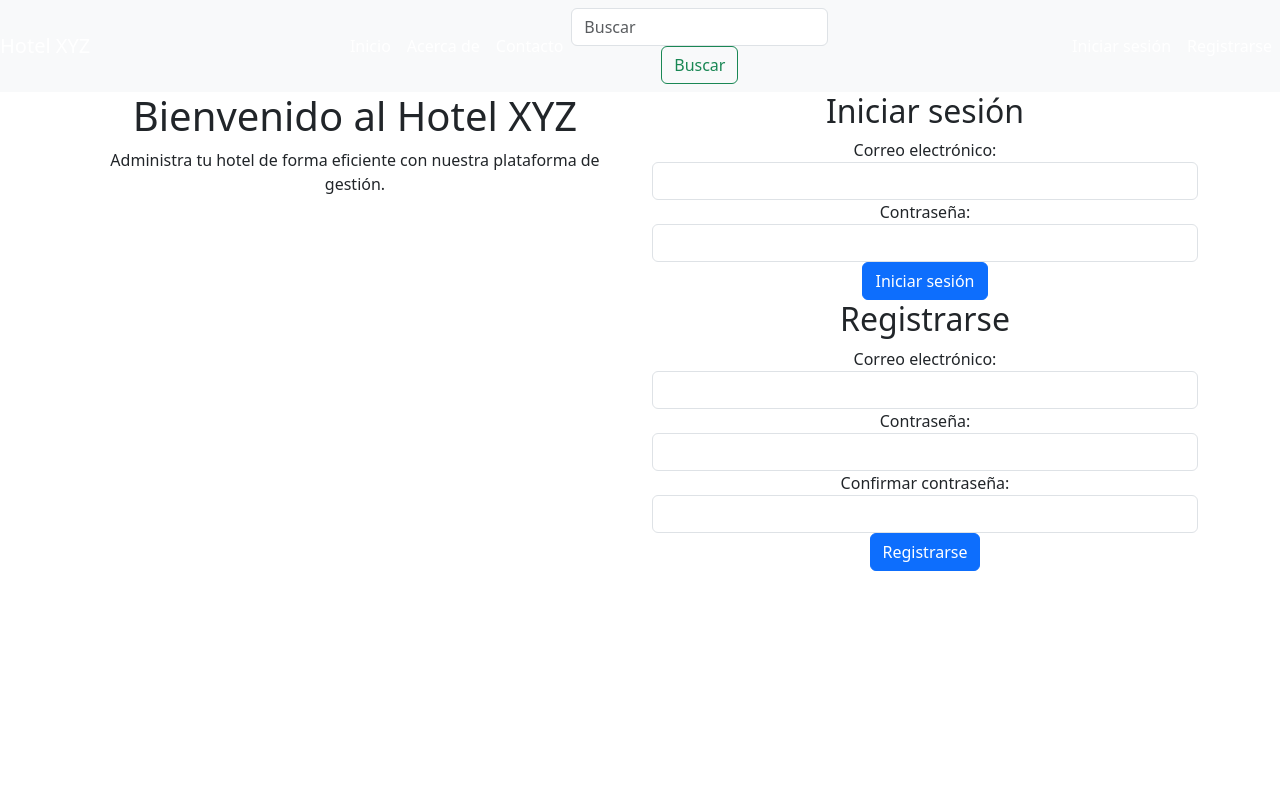
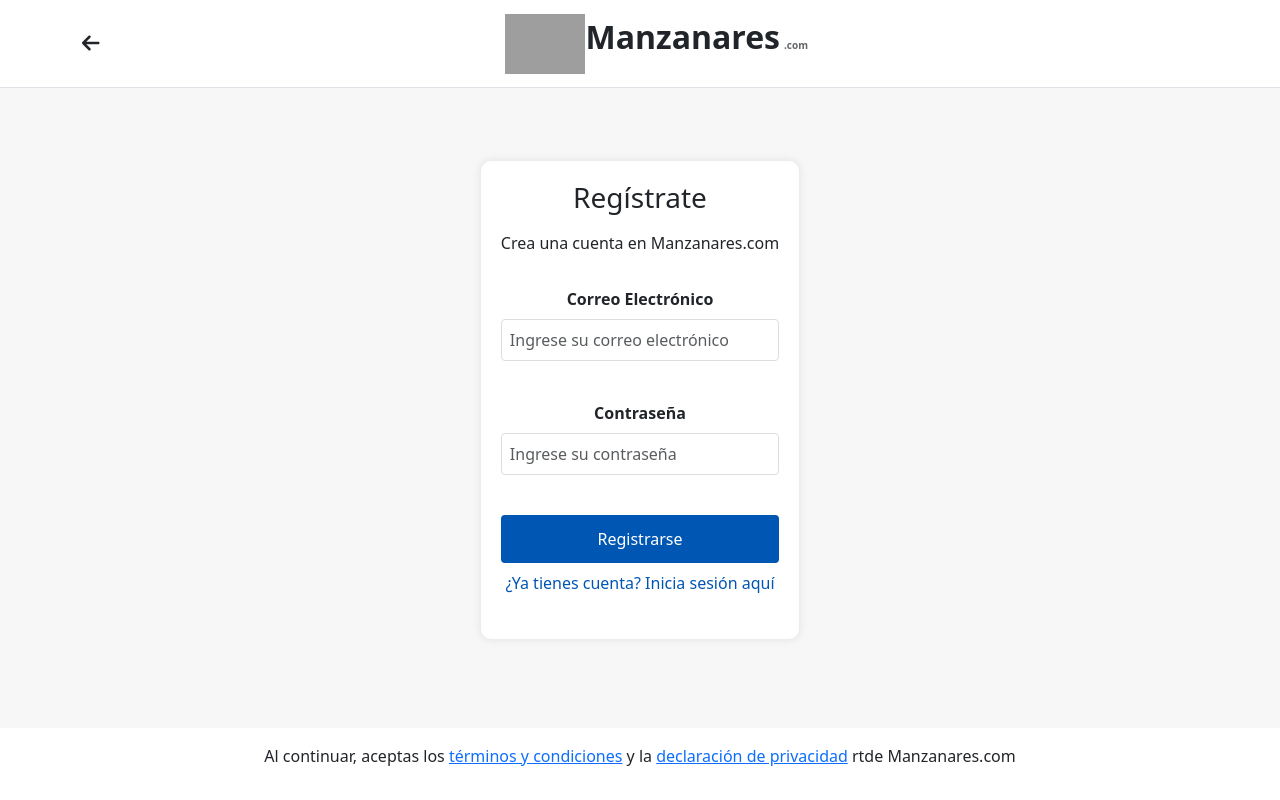
Before and after one commit to JaviiMF/Manzanares, a React (Create React App) app in the folder FRONT/: page /register in a window 1280 px wide. Built offline with nearby package versions, Linux system fonts and the light colour scheme; grey boxes are pictures that could not be loaded.

Commit message:
first push

```diff
--- a/FRONT/package.json
+++ b/FRONT/package.json
@@ -5,11 +5,14 @@
   "dependencies": {
     "@emotion/react": "^11.11.4",
     "@emotion/styled": "^11.11.0",
+    "@fortawesome/fontawesome-svg-core": "^6.5.2",
+    "@fortawesome/free-solid-svg-icons": "^6.5.2",
+    "@fortawesome/react-fontawesome": "^0.2.2",
     "@mui/material": "^5.15.11",
     "@testing-library/jest-dom": "^5.17.0",
     "@testing-library/react": "^13.4.0",
     "@testing-library/user-event": "^13.5.0",
-    "axios": "^1.6.7",
+    "axios": "^1.7.2",
     "bootstrap": "^5.3.3",
     "react": "^18.2.0",
     "react-bootstrap": "^2.9.0-beta.1",
--- a/FRONT/src/App.js
+++ b/FRONT/src/App.js
@@ -1,11 +1,19 @@
 import './App.css';
-import Home from './components/Home/Home';
+import { BrowserRouter as Router, Route, Routes } from 'react-router-dom';
+import Login from './components/Login/Login'
+import Register from './components/Register/Register';
 
 function App() {
   return (
-    <div className="App">
-        <Home/>
-    </div>
+      <Router>
+          <div className="App">
+              <Routes>
+                  <Route path="/login" element={<Login />} />
+                  <Route path="/register" element={<Register />} />
+                  <Route path="/" element={<Login />} />
+              </Routes>
+          </div>
+      </Router>
   );
 }
 
--- /dev/null
+++ b/FRONT/src/components/Footer/Footer.js
@@ -0,0 +1,13 @@
+import React from 'react';
+
+const Footer = () => {
+    return (
+        <footer className="footer mt-auto py-3 bg-white fixed-bottom">
+            <div className="container text-center">
+                <p>Al continuar, aceptas los <a href="#">términos y condiciones</a> y la <a href="#">declaración de privacidad</a> rtde Manzanares.com</p>
+            </div>
+        </footer>
+    );
+}
+
+export default Footer;
--- /dev/null
+++ b/FRONT/src/components/Login/Login.css
@@ -0,0 +1,37 @@
+body {
+    background-color: #f7f7f7;
+    display: flex;
+    justify-content: center;
+    align-items: center;
+    height: 100vh;
+}
+
+.login-container {
+    max-width: 400px;
+    padding: 20px;
+    background: white;
+    border-radius: 10px;
+    box-shadow: 0 0 10px rgba(0, 0, 0, 0.1);
+}
+
+.login-container .form-group label {
+    font-weight: bold;
+}
+
+.login-container .btn-primary {
+    background-color: #0056b3;
+    border: none;
+}
+
+.login-container .btn-primary:hover {
+    background-color: #004494;
+}
+
+.login-container .form-group a {
+    color: #0056b3;
+    text-decoration: none;
+}
+
+.login-container .form-group a:hover {
+    text-decoration: underline;
+}
--- /dev/null
+++ b/FRONT/src/components/Login/Login.js
@@ -0,0 +1,40 @@
+import React from 'react';
+import './Login.css';
+import Navbar from '../Navbar/Navbar';
+import Footer from '../Footer/Footer';
+
+const Login = () => {
+    return (
+        <div>
+            <Navbar />
+            <div className="login-container">
+                <h3 className="text-center">Inicia Sesión</h3>
+                <p className="text-center">Accede a un sinfín de opciones de viaje con una sola cuenta en Manzanares.com</p>
+                <form>
+                    <div className="form-group mb-3">
+                        <label htmlFor="email">Correo Electrónico</label>
+                        <input type="email" className="form-control" id="email"
+                               placeholder="Ingrese su correo electrónico"/>
+                    </div>
+                    <div className="form-group mb-3">
+                        <label htmlFor="password">Contraseña</label>
+                        <input type="password" className="form-control" id="password"
+                               placeholder="Ingrese su contraseña"/>
+                    </div>
+                    <button type="submit" className="btn btn-primary btn-block">Ingresar</button>
+                    <div className="form-group text-center mt-3">
+                        <a href="#">¿Olvidó su contraseña?</a>
+                    </div>
+                    <div className="form-group text-center mt-2">
+                        <a href="/Register">¿Aún no tienes cuenta?</a>
+                    </div>
+                </form>
+            </div>
+            <div>
+                <Footer/>
+            </div>
+        </div>
+    );
+}
+
+export default Login;
--- /dev/null
+++ b/FRONT/src/components/Navbar/Navbar.css
@@ -0,0 +1,11 @@
+.brand-text-large {
+    font-size: 32px; /* Ajusta el tamaño de fuente para "Manzanares" */
+    font-weight: bold; /* Opcional: ajusta el peso de la fuente */
+}
+
+.brand-text-small {
+    font-size: 10px; /* Ajusta el tamaño de fuente para ".com" */
+    font-weight: bold; /* Opcional: ajusta el peso de la fuente */
+    opacity: 0.7; /* Opcional: ajusta la opacidad para hacerlo más sutil */
+    margin-left: 4px; /* Opcional: ajusta el espacio entre "Manzanares" y ".com" */
+}
--- a/FRONT/src/components/Navbar/Navbar.js
+++ b/FRONT/src/components/Navbar/Navbar.js
@@ -1,26 +1,24 @@
 import React from 'react';
+import 'bootstrap/dist/css/bootstrap.min.css';
+import { FontAwesomeIcon } from '@fortawesome/react-fontawesome';
+import { faArrowLeft } from '@fortawesome/free-solid-svg-icons';
+import logo from '../../assets/logo.jpeg'; // Asegúrate de tener el logo en la carpeta assets
+import './Navbar.css'; // Importa tus estilos CSS personalizados
 
-function Navbar() {
+const Navbar = () => {
     return (
-        <div>
-            <nav className="navbar navbar-expand-lg">
-                <a className="navbar-brand" href="#">Manzanares Hotel</a>
-                <button className="navbar-toggler" type="button" data-toggle="collapse" data-target="#navbarNav"
-                        aria-controls="navbarNav" aria-expanded="false" aria-label="Toggle navigation">
-                    <span className="navbar-toggler-icon"></span>
-                </button>
-                <div className="collapse navbar-collapse" id="navbarNav">
-                    <ul className="navbar-nav">
-                        <li className="nav-item">
-                            <a className="nav-link" href="/register">Register</a>
-                        </li>
-                        <li className="nav-item">
-                            <a className="nav-link" href="/login">Login</a>
-                        </li>
-                    </ul>
-                </div>
-            </nav>
-        </div>
+        <nav className="navbar navbar-light bg-white fixed-top border-bottom">
+            <div className="container">
+                <a className="navbar-brand text-dark" href="/">
+                    <FontAwesomeIcon icon={faArrowLeft} className="mr-2" />
+                </a>
+                <a className="navbar-brand mx-auto text-dark" href="/">
+                    <img src={logo} alt="Logo" height="60" className="mr-2" />
+                    <span className="brand-text-large">Manzanares</span>
+                    <span className="brand-text-small">.com</span>
+                </a>
+            </div>
+        </nav>
     );
 }
 
--- /dev/null
+++ b/FRONT/src/components/Register/Register.css
@@ -0,0 +1,78 @@
+/* src/components/Register/Register.css */
+
+body {
+    background-color: #f7f7f7;
+    display: flex;
+    justify-content: center;
+    align-items: center;
+    height: 100vh;
+}
+
+.register-container {
+    max-width: 400px;
+    margin: 0 auto;
+    padding: 20px;
+    background: white;
+    border-radius: 10px;
+    box-shadow: 0 0 10px rgba(0, 0, 0, 0.1);
+}
+
+.register-container h3 {
+    margin-bottom: 1rem;
+}
+
+.register-container p {
+    margin-bottom: 2rem;
+}
+
+.register-form {
+    display: flex;
+    flex-direction: column;
+    gap: 1rem;
+}
+
+.register-container .form-group {
+    display: flex;
+    flex-direction: column;
+    margin-bottom: 1.5rem;
+}
+
+.register-container .form-group label {
+    font-weight: bold;
+    margin-bottom: 0.5rem;
+}
+
+.register-container .form-control {
+    width: 100%;
+    padding: 0.5rem;
+    border: 1px solid #ddd;
+    border-radius: 4px;
+}
+
+.register-container .btn {
+    width: 100%;
+    padding: 0.75rem;
+    border: none;
+    border-radius: 4px;
+    background-color: #0056b3;
+    color: white;
+    font-size: 1rem;
+}
+
+.register-container .btn:hover {
+    background-color: #004494;
+}
+
+.register-container .form-group.text-center {
+    text-align: center;
+    margin-top: 2rem;
+}
+
+.register-container .form-group.text-center a {
+    color: #0056b3;
+    text-decoration: none;
+}
+
+.register-container .form-group.text-center a:hover {
+    text-decoration: underline;
+}
--- /dev/null
+++ b/FRONT/src/components/Register/Register.js
@@ -0,0 +1,66 @@
+import React, { useState } from 'react';
+import './Register.css';
+import Navbar from '../Navbar/Navbar';
+import Footer from '../Footer/Footer';
+
+const Register = () => {
+    const [formData, setFormData] = useState({
+        email: '',
+        password: '',
+    });
+
+    const { email, password } = formData;
+
+    const onChange = e => setFormData({ ...formData, [e.target.name]: e.target.value });
+
+    const onSubmit = async e => {
+        e.preventDefault();
+        // Aquí es donde enviarías los datos al servidor
+        console.log(formData);
+    };
+
+    return (
+        <div>
+            <Navbar />
+            <div className="register-container">
+                <h3 className="text-center">Regístrate</h3>
+                <p className="text-center">Crea una cuenta en Manzanares.com</p>
+                <form onSubmit={onSubmit} className="register-form">
+                    <div className="form-group">
+                        <label htmlFor="email">Correo Electrónico</label>
+                        <input
+                            type="email"
+                            className="form-control"
+                            id="email"
+                            name="email"
+                            value={email}
+                            onChange={onChange}
+                            placeholder="Ingrese su correo electrónico"
+                            required
+                        />
+                    </div>
+                    <div className="form-group">
+                        <label htmlFor="password">Contraseña</label>
+                        <input
+                            type="password"
+                            className="form-control"
+                            id="password"
+                            name="password"
+                            value={password}
+                            onChange={onChange}
+                            placeholder="Ingrese su contraseña"
+                            required
+                        />
+                    </div>
+                    <button type="submit" className="btn btn-primary btn-block">Registrarse</button>
+                </form>
+                <div className="form-group text-center mt-2">
+                    <a href="/login">¿Ya tienes cuenta? Inicia sesión aquí</a>
+                </div>
+            </div>
+            <Footer />
+        </div>
+    );
+};
+
+export default Register;
```
Also changed, not shown: 2 other files (tests, documents, lock files or other folders).
